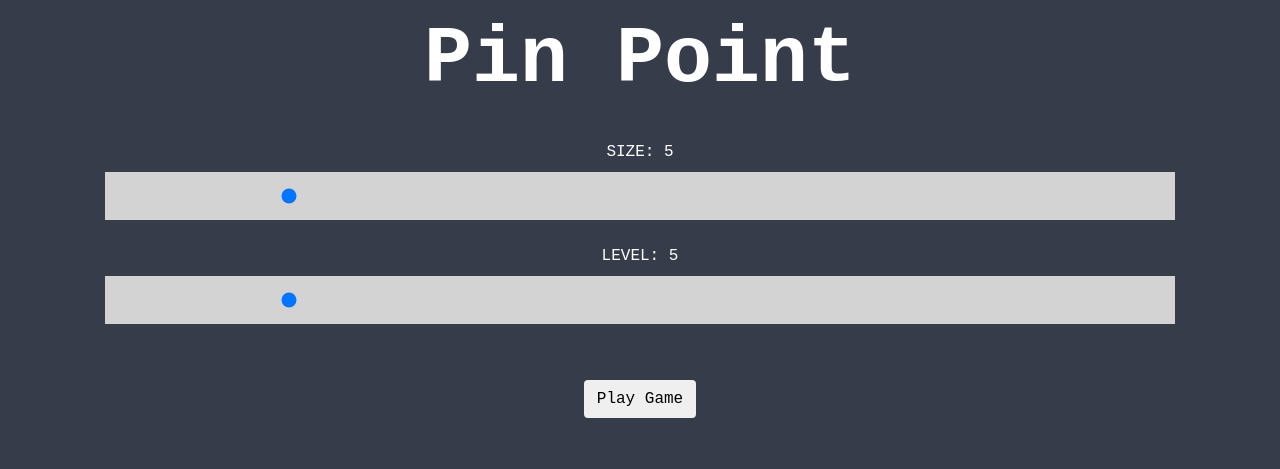
After one commit to Dennisye95/pinpoint, a PHP site: page / in a window 1280 px wide. The commit adds this page. Shown: the top 469 px of the page. Run offline with PHP 8.4, Linux system fonts and the light colour scheme; some libraries are stand-ins or nearby versions.

Commit message:
minor changes

```diff
--- a/gridGame.css
+++ b/gridGame.css
@@ -1,11 +1,12 @@
 body {
   background-color: #363c4a;
+  color: white;
+  font-family: 'Courier New'
 }
 
 .header {
   margin: auto;
   text-align: center;
-  color: white;
   max-width: 600px;
 }
 
@@ -15,21 +16,39 @@ body {
 }
 
 .game {
+  display: none;
+}
+
+.board {
   max-width: 600px;
   margin: 0 auto;
 }
 
-.game .block {
+.board .block {
   float: left;
   position: relative;
+  border-radius: 20%;
 }
 
-.game .block .icon {
+.board .block .icon {
   position: absolute;
   padding: 10%;
   width: 100%;
   height: 100%;
   text-align: center;
+}
+
+.start {
+  background-color: #363c4a;
+  opacity: 0.7;
+  position: absolute;
+  font-size: 3em;
+  border-radius: 25px;
+  padding: 1.5em 3em;
+  left: 50%;
+  top: 50%;
+  transform: translate(-72%, -75%);
+  z-index: 1;
 }
 
 .stats,
@@ -41,11 +60,25 @@ body {
 }
 
 .settings .form-control{
-  margin: 0px 50px 0px 50px;
+  margin: 0px 40px 0px 40px;
+}
+
+.slider {
+  appearance: none;
+  width: 100%;
+  height: 3em;
+  background: #d3d3d3;
+  outline: none;
+  transition: opacity .2s;
+  cursor: pointer;
+}
+
+.btn {
+  margin: 2em;
 }
 
 .stats span,
 .stats label {
-  margin: 0px 25px 0px 25px;
+  margin: 0px 24px 0px 24px;
   font-weight: 800px;
 }
--- a/gridGame.js
+++ b/gridGame.js
@@ -1,17 +1,28 @@
 var state = {}
 
 $(document).ready(() => {
+  initializeSettings();
   resetGame();
+  $('.slider').change(inputChange);
   $('.settings').submit(() => {
     resetGame();
+    showBoard();
+  });
+  $('.start').click(() => {
+    $('.start').hide();
     startGame();
-  });
+  })
 });
 
 // Core functions
+function showBoard() {
+  resetGame();
+  $('.settings').hide();
+  $('.game').show();
+  state.interval = 10000 / (state.level * state.size);
+}
+
 function startGame() {
-  resetGame();
-  state.interval = 6000 / (state.level * state.size);
   state.gameInterval = setInterval(move, state.interval);
   state.scoreInterval = setInterval(updateStats, 1000);
   trigger(hit);
@@ -19,9 +30,9 @@ function startGame() {
 
 function createGrid() {
   for (var i=0; i<state.size*state.size; i++) {
-    $('.game').append('<div class="block"></div>');
+    $('.board').append('<div class="block"></div>');
   }
-  $('.game .block').addClass('block-style');
+  $('.board .block').addClass('block-style');
   addDot();
   highlight();
 }
@@ -45,7 +56,7 @@ function resetGame() {
   state.moves = 0;
   state.time = 0;
   removeTriggers();
-  $('.game .block').remove();
+  $('.board .block').remove();
   createGrid();
 }
 
@@ -55,9 +66,9 @@ function addDot() {
     y: Math.floor(Math.random() * state.size) + 1
   };
   var index = getIndex(state.target.x, state.target.y);
-  $('.game .block').empty();
-  $(`.game .block:nth-child(${index})`).html('<i class="icon target fas fa-dot-circle"></i>');
-  $('.game .block .icon').addClass('icon-style');
+  $('.board .block').empty();
+  $(`.board .block:nth-child(${index})`).html('<i class="icon target fas fa-dot-circle"></i>');
+  $('.board .block .icon').addClass('icon-style');
 }
 
 function hit() {
@@ -91,17 +102,22 @@ function move() {
 }
 
 function highlight() {
-  $('.game .block').removeClass('highlight');
+  $('.board .block').removeClass('dim');
+  $('.board .block').removeClass('highlight');
   for (var i = 1; i<=state.size; i++) {
     if (state.orientation) {
       var index = getIndex(i, state.current.y);
-      if (index != getIndex() && index != getIndex(state.target.x, state.target.y)) {
-        $(`.game .block:nth-child(${index})`).addClass('highlight')
+      if (index == getIndex() && index != getIndex(state.target.x, state.target.y)) {
+        $(`.board .block:nth-child(${index})`).addClass('highlight');
+      } else {
+        $(`.board .block:nth-child(${index})`).addClass('dim');
       }
     } else {
       var index = getIndex(state.current.x, i);
-      if (index != getIndex() && index != getIndex(state.target.x, state.target.y)) {
-        $(`.game .block:nth-child(${index})`).addClass('highlight')
+      if (index == getIndex() && index != getIndex(state.target.x, state.target.y)) {
+        $(`.board .block:nth-child(${index})`).addClass('highlight');
+      } else {
+        $(`.board .block:nth-child(${index})`).addClass('dim');
       }
     }
   }
@@ -115,8 +131,24 @@ function highlight() {
 }
 
 // Helpers
+function initializeSettings() {
+  var size = localStorage.getItem('size') || 5;
+  var level = localStorage.getItem('level') || 5;
+  $('#size').val(size);
+  $('#level').val(level);
+  $('label[for=size]').text('SIZE: ' + size);
+  $('label[for=level]').text('LEVEL: ' + level);
+}
+
+function inputChange(event) {
+  var value = event.target.value;
+  var id = event.target.id;
+  localStorage.setItem(id, value);
+  $(`label[for=${id}]`).text(`${id.toUpperCase()}: ${value}`);
+}
+
 function trigger(callback) {
-  $('.game').click(callback);
+  $('.board').click(callback);
   $('body').keyup((e) => {
       if (e.keyCode == 32) {
         callback();
@@ -125,7 +157,7 @@ function trigger(callback) {
 }
 
 function removeTriggers() {
-  $('.game').off();
+  $('.board').off();
   $('body').off();
 }
 
@@ -138,13 +170,17 @@ function randomColors() {
   for (var i=0; i<3; i++) {
     colors.push(Math.floor(Math.random() * 256));
   };
+  var dim = colors.map((color) => {
+    return color * 0.5;
+  })
   var secondary = colors.map((color) => {
     return 255 - color;
   });
 
   var primaryColor = colorString(colors);
+  var dimColor = colorString(dim);
   var secondaryColor = colorString(secondary);
-  return [primaryColor, secondaryColor];
+  return [primaryColor, dimColor, secondaryColor];
 }
 
 function colorString(colors) {
@@ -165,7 +201,7 @@ function cssClasses() {
   var marginString = margin + '%';
   var width = 100/state.size - 2*margin;
   var widthString = String(width).substr(0,5) + '%';
-  var fontSize = String(width*35)+'%';
+  var fontSize = String(width/3.2)+'em';
 
   var blockStyle = document.createElement('style');
   blockStyle.type = 'text/css';
@@ -177,17 +213,24 @@ function cssClasses() {
   }`;
   document.getElementsByTagName('head')[0].appendChild(blockStyle);
 
+  var dimStyle = document.createElement('style');
+  dimStyle.type = 'text/css';
+  dimStyle.innerHTML = `.dim {
+    background-color: ${state.colors[1]};
+  }`;
+  document.getElementsByTagName('head')[0].appendChild(dimStyle);
+
   var highlightStyle = document.createElement('style');
   highlightStyle.type = 'text/css';
   highlightStyle.innerHTML = `.highlight {
-    background-color: ${state.colors[1]};
+    background-color: ${state.colors[2]};
   }`;
   document.getElementsByTagName('head')[0].appendChild(highlightStyle);
 
   var iconStyle = document.createElement('style');
   iconStyle.type = 'text/css';
   iconStyle.innerHTML = `.icon-style {
-    color: ${state.colors[1]};
+    color: ${state.colors[2]};
     font-size: ${fontSize};
   }`
   document.getElementsByTagName('head')[0].appendChild(iconStyle);
--- /dev/null
+++ b/index.html
@@ -0,0 +1,43 @@
+<!DOCTYPE html>
+<html>
+<head>
+  <title>PinPoint</title>
+  <link rel="stylesheet" href="https://maxcdn.bootstrapcdn.com/bootstrap/4.0.0/css/bootstrap.min.css" integrity="sha384-Gn5384xqQ1aoWXA+058RXPxPg6fy4IWvTNh0E263XmFcJlSAwiGgFAW/dAiS6JXm" crossorigin="anonymous">
+  <link rel="stylesheet" href="https://use.fontawesome.com/releases/v5.0.13/css/all.css" integrity="sha384-DNOHZ68U8hZfKXOrtjWvjxusGo9WQnrNx2sqG0tfsghAvtVlRW3tvkXWZh58N9jp" crossorigin="anonymous">
+  <link rel="stylesheet" href="gridGame.css">
+  <script src="https://code.jquery.com/jquery-3.2.1.slim.min.js" integrity="sha384-KJ3o2DKtIkvYIK3UENzmM7KCkRr/rE9/Qpg6aAZGJwFDMVNA/GpGFF93hXpG5KkN" crossorigin="anonymous"></script>
+<script src="https://cdnjs.cloudflare.com/ajax/libs/popper.js/1.12.9/umd/popper.min.js" integrity="sha384-ApNbgh9B+Y1QKtv3Rn7W3mgPxhU9K/ScQsAP7hUibX39j7fakFPskvXusvfa0b4Q" crossorigin="anonymous"></script>
+<script src="https://maxcdn.bootstrapcdn.com/bootstrap/4.0.0/js/bootstrap.min.js" integrity="sha384-JZR6Spejh4U02d8jOt6vLEHfe/JQGiRRSQQxSfFWpi1MquVdAyjUar5+76PVCmYl" crossorigin="anonymous"></script>
+  <script type="text/javascript" src="gridGame.js"></script>
+</head>
+<body>
+  <div class="header">
+    <span id="title">Pin Point</span>
+  </div>
+  <div class="container">
+    <form action="#" class="form settings">
+      <div class="form-group">
+        <label for="size">SIZE</label>
+        <input class="slider" type="range" id="size" min="1" max="25">
+      </div>
+      <div class="form-group">
+        <label for="level">LEVEL</label>
+        <input class="slider" type="range" id="level" min="1" max="25">
+      </div>
+      <button type="submit" class="btn btn-default">Play Game</button>
+    </form>
+    <div class="game">
+      <div class="stats">
+        <Label>Score:</Label>
+        <span id="score">0</span>
+        <Label>Moves:</Label>
+        <span id="moves">0</span>
+        <Label>Time:</Label>
+        <span id="time">0</span>
+      </div>
+      <div class="board"></div>
+      <div class="btn btn-default start">Start</div>
+    </div>
+  </div>
+</body>
+</html>
```
Also changed, not shown: gridGame.html (deleted, +0 -37 lines).
